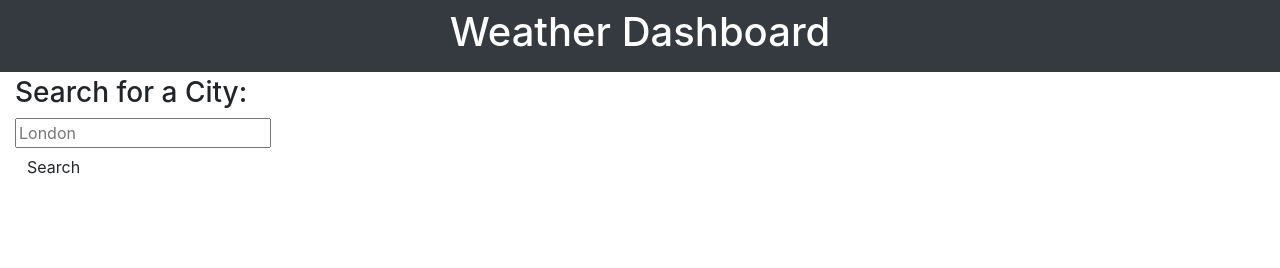
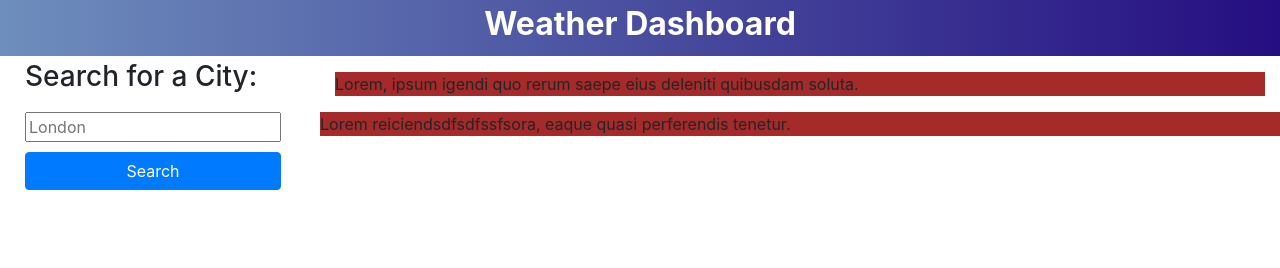
Before and after one commit to manonthemon/weather-dahboard, a plain HTML site: page index.html in a window 1280 px wide. Drawn offline with nearby package versions, Linux system fonts and the light colour scheme.

Commit message:
Started setting styles for header, burttons

```diff
--- /dev/null
+++ b/assets/styles.css
@@ -0,0 +1,32 @@
+.input-group {
+    display: flex;
+    flex-direction: column;
+    margin: 10px;
+}
+
+#search-input {
+margin-bottom: 10px;
+
+}
+
+#form-heading {
+margin-left: 10px;;
+}
+
+#weather-header {
+    background-image: linear-gradient(to right, rgb(110, 142, 189) , rgb(37, 14, 129));
+    padding: 5px;
+}
+
+#page-heading {
+    font-size: 4vh;
+    font-weight: bold;
+}
+
+#today {
+background-color: brown;
+}
+
+#forecast {
+background-color: brown;
+}
--- a/index.html
+++ b/index.html
@@ -6,14 +6,15 @@
   <meta name="viewport" content="width=device-width, initial-scale=1.0" />
   <meta http-equiv="X-UA-Compatible" content="ie=edge" />
   <link rel="stylesheet" href="./assets/reset.css" />
+  <link rel="stylesheet" href="./assets/styles.css">
   <link rel="stylesheet" href="https://stackpath.bootstrapcdn.com/bootstrap/4.3.1/css/bootstrap.min.css" />
  <link rel="stylesheet" href="https://stackpath.bootstrapcdn.com/font-awesome/4.7.0/css/font-awesome.min.css" />
   <title>Weather Dashboard</title>
 </head>
 
 <body>
-  <header class="container-fluid text-center text-white bg-dark p-2 weather-header">
-    <h1>Weather Dashboard</h1>
+  <header class="container-fluid text-center text-white  weather-header" id="weather-header">
+    <h1 id="page-heading">Weather Dashboard</h1>
   </header>
 
   <!-- max-width for ultra wide resolutions -->
@@ -28,10 +29,11 @@
             <div class="input-group">
               <input class="form-input weather-search" type="text" id="search-input" placeholder="London"
                 aria-labelledby="form-heading" aria-controls="today forecast" />
-              <div class="input-group-append">
-                <button type="submit" class="btn search-button" id="search-button" aria-label="submit search">
+                <button type="submit" class="btn btn-primary btn-block" id="search-button" aria-label="submit search">
                   Search
                 </button>
+              <div class="input-group-append">
+
                 <hr class="hr weather-hr" />
               </div>
             </div>
@@ -41,8 +43,8 @@
       </aside>
 
       <div class="col-lg-9 pb-3">
-        <section id="today" class="mt-3" role="region" aria-live="polite"></section>
-        <section id="forecast" class="row mt-3" role="region" aria-live="polite"></section>
+        <section id="today" class="mt-3" role="region" aria-live="polite">Lorem, ipsum igendi quo rerum saepe eius deleniti quibusdam soluta.</section>
+        <section id="forecast" class="row mt-3" role="region" aria-live="polite">Lorem reiciendsdfsdfssfsora, eaque quasi perferendis tenetur.</section>
       </div>
     </div>
   </div>
```
Also changed, not shown: assets/reset.css (line endings or trailing spaces).
